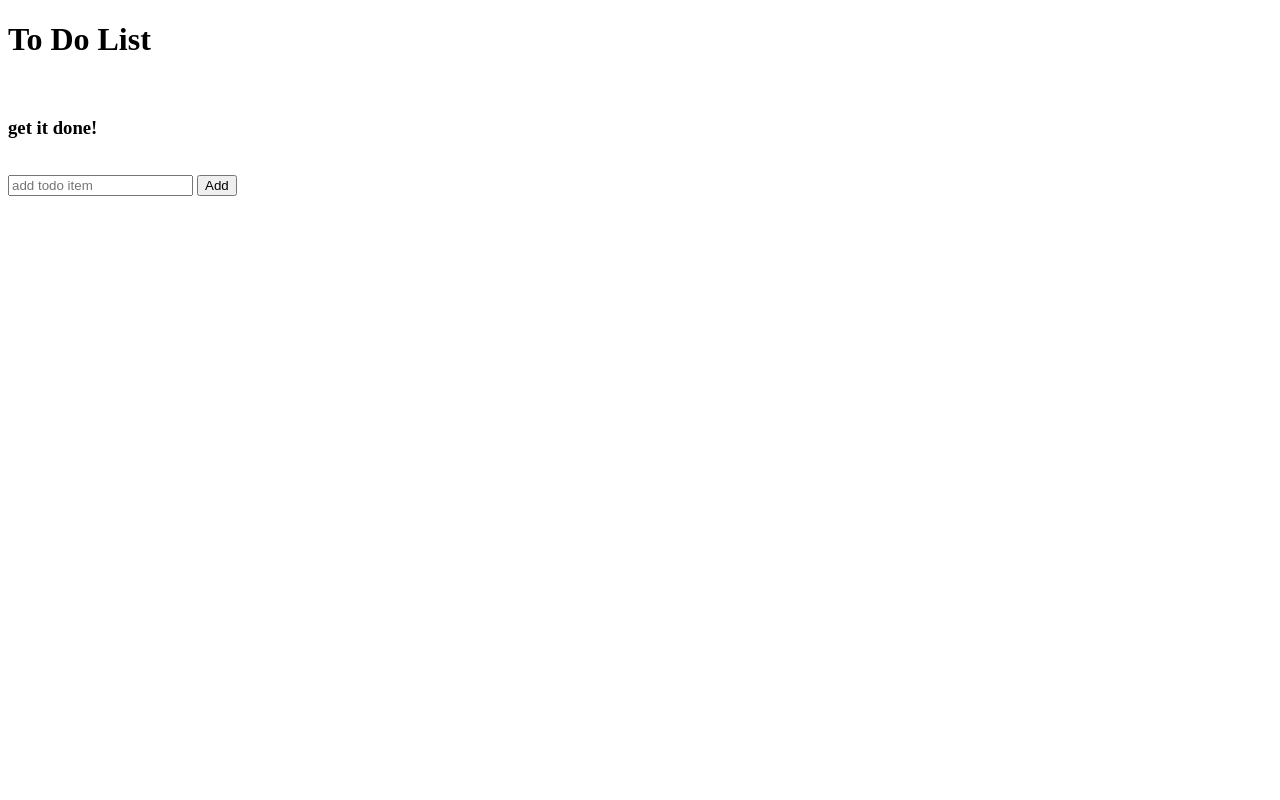
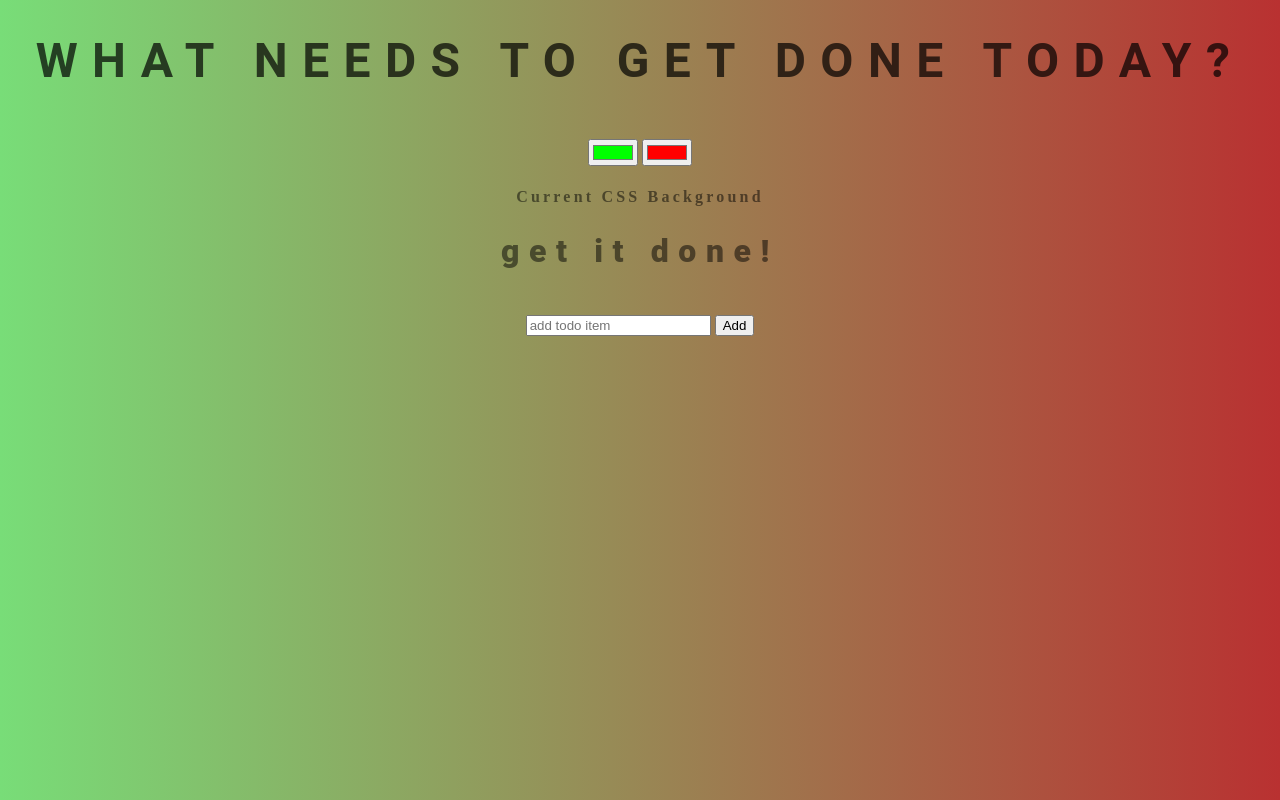
Before and after one commit to artOfThePigeon/Todo-List, a plain HTML site: page index.html in a window 1280 px wide. Drawn offline with Linux system fonts and the light colour scheme.

Commit message:
added styling and color picker for background

```diff
--- a/index.html
+++ b/index.html
@@ -6,9 +6,12 @@
 	<link rel="stylesheet" type="text/css" href="style.css">
 	<title>todo list</title>
 </head>
-<body>
-<h1>To Do List</h1><br>
-<h3>get it done!</h3><br>
+<body id="gradient">
+<h1>What Needs to Get Done Today?</h1><br>
+<input class="color1" type="color" name="color1" value="#00ff00">
+<input class="color2" type="color" name="color2" value="#ff0000">
+<h4 id="colorchosen">Current CSS Background<h3>
+<h2>get it done!</h2><br>
 <input type="text" id="textinput" value="" placeholder="add todo item">
 <button id="buttonadd">Add</button>
 <ul>
@@ -18,5 +21,6 @@
 </ul>
 
 <script type="text/javascript" src="script.js"></script>
+<script type="text/javascript" src="scriptcolor.js"></script>
 </body>
 </html>
--- /dev/null
+++ b/scriptcolor.js
@@ -0,0 +1,12 @@
+var css = document.getElementById("colorchosen");
+var color1 = document.querySelector(".color1");
+var color2 = document.querySelector(".color2");
+var body = document.getElementById("gradient");
+
+function setNewGradiant() {
+	body.style.background = "linear-gradient(to right, "+color1.value+", "+color2.value+" )";
+	css.textContent = body.style.background;
+}
+
+color1.addEventListener("input", setNewGradiant);
+color2.addEventListener("input", setNewGradiant);
--- a/style.css
+++ b/style.css
@@ -1,26 +1,43 @@
-.coolTitle {
-  text-align: center;
-  font-family: 'Oswald', Helvetica, sans-serif;
-  font-size: 40px;
-  transform: skewY(-10deg);
-  letter-spacing: 4px;
-  word-spacing: -8px;
-  color: tomato;
-  text-shadow:
-    -1px -1px 0 firebrick,
-    -2px -2px 0 firebrick,
-    -3px -3px 0 firebrick,
-    -4px -4px 0 firebrick,
-    -5px -5px 0 firebrick,
-    -6px -6px 0 firebrick,
-    -7px -7px 0 firebrick,
-    -8px -8px 0 firebrick,
-    -30px 20px 40px dimgrey;
+body {
+  font: 'Roboto', sans-serif;
+    color: rgba(0,0,0,.7);
+    text-align: center;
+  background: linear-gradient(to right, rgb(120, 221, 120), rgb(185, 49, 49));
 }
+
+h1 {
+    font: 600 3em 'Roboto', sans-serif;
+    color: rgba(0,0,0,.7);
+    text-align: center;
+    text-transform: uppercase;
+    letter-spacing: 0.3em;
+    width: 100%;
+}
+
+h2 {
+  font: 900 2em 'Roboto', sans-serif;
+    color: rgba(0,0,0,.5);
+    text-align: center;
+    text-transform: none;
+    letter-spacing: 0.3em;
+
+}
+
+h4 {
+  font: 900 'Roboto', sans-serif;
+    color: rgba(0,0,0,.5);
+    text-align: center;
+    text-transform: none;
+    letter-spacing: 0.2em;
+
+}
+
 
 .done {
   text-decoration: line-through;
 }
 
 ul {
-  list-style-type: square;
+  list-style-type: none;
+
+}
```
